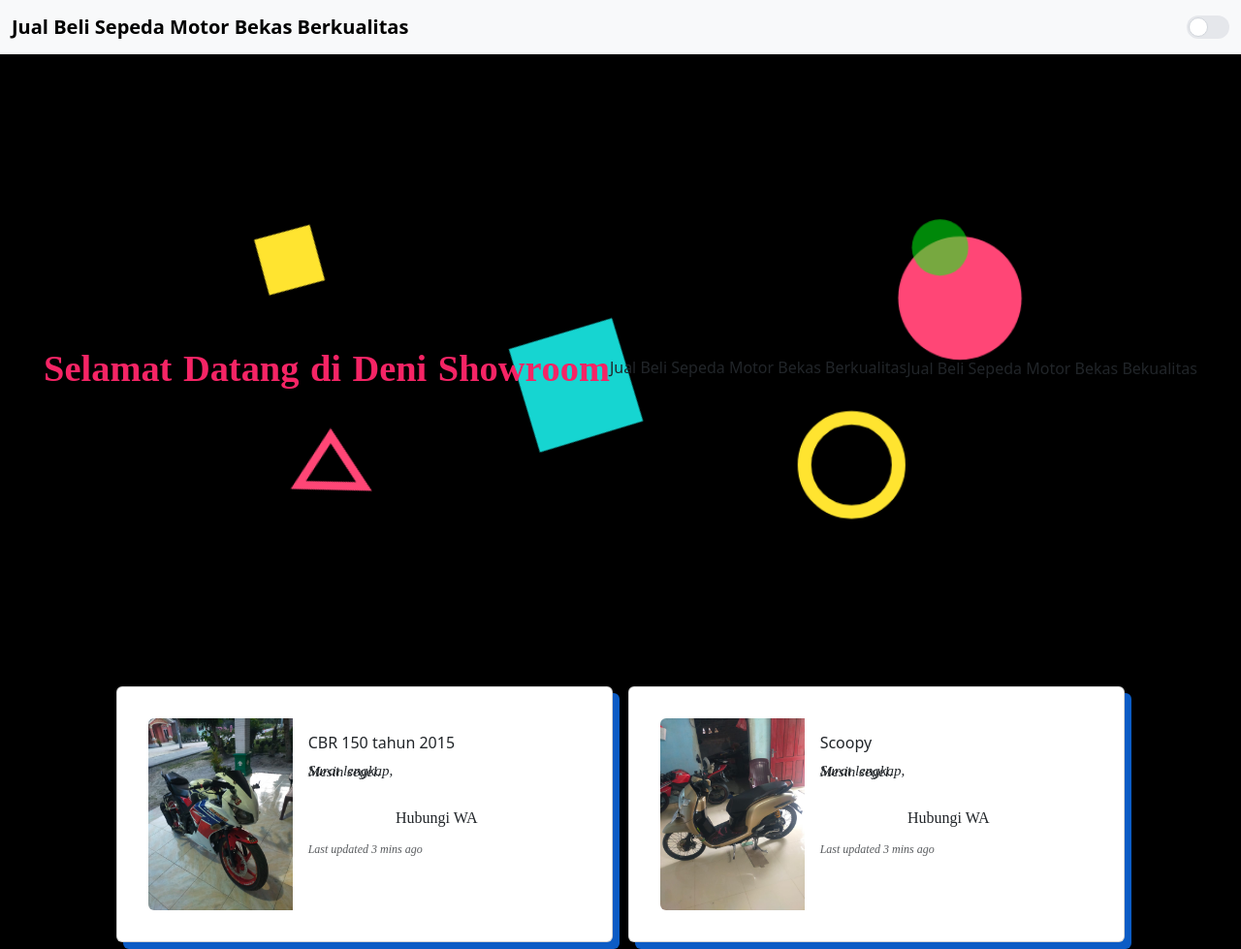
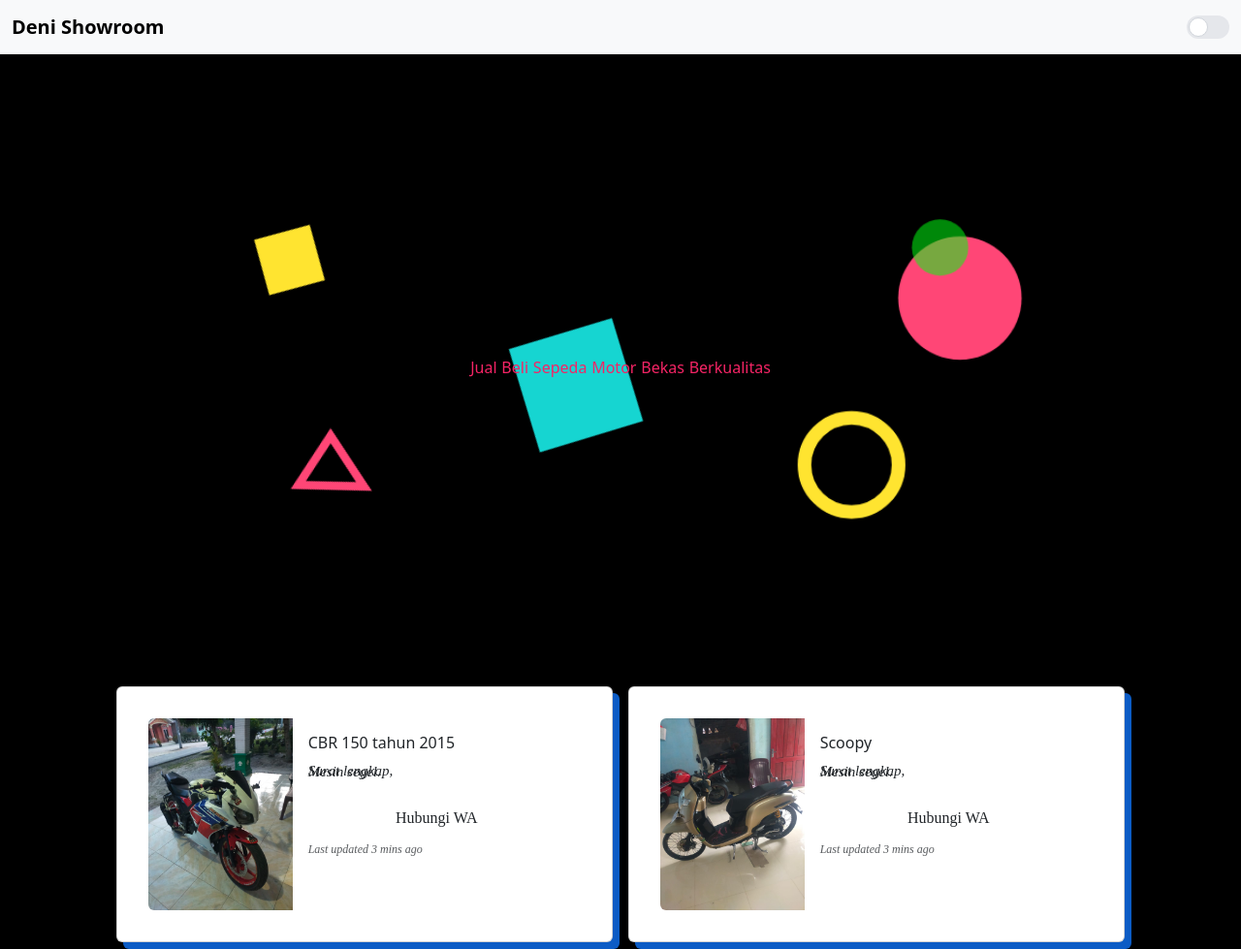
Before and after one commit to hayqalbanihakim212-crypto/my-template-web, a website: page webJualan.html in a window 1280 px wide. Shown: the top 979 px of the page at 97% size. Drawn offline with nearby package versions, Linux system fonts and the light colour scheme.

Commit message:
Update webJualan.html

```diff
--- a/webJualan.html
+++ b/webJualan.html
@@ -15,7 +15,7 @@
     <header>
         <nav class="navbar bg-light fixed-top">
             <div class="container-fluid">
-                <a class="navbar-brand" href="#">Jual Beli Sepeda Motor Bekas Berkualitas</a>
+                <a class="navbar-brand" href="#">Deni Showroom</a>
                 <label class="inline-flex justify-content-end items-end cursor-pointer">
                     <input type="checkbox" id="modeToggle" value="" class="sr-only peer">
                     <div class="relative w-11 h-6 bg-gray-200 peer-focus:outline-none peer-focus:ring-4
@@ -40,9 +40,7 @@
                 r="45" />
             <circle class="Header__shape littleCircle" fill="#0f18" cx="1036.52" cy="203.17" r="27" />
         </svg>
-        <h3 class="Header__title" id="judul">Selamat Datang di Deni Showroom</h3>
-        <h3 class="Header_title" id="judul1">Jual Beli Sepeda Motor Bekas Berkualitas</h3>
-        Jual Beli Sepeda Motor Bekas Bekualitas</h3>
+        <h3 class="Header_title" id="judul">Jual Beli Sepeda Motor Bekas Berkualitas</h3>
     </div>
     <div class="container1" id="container1">
 
```
